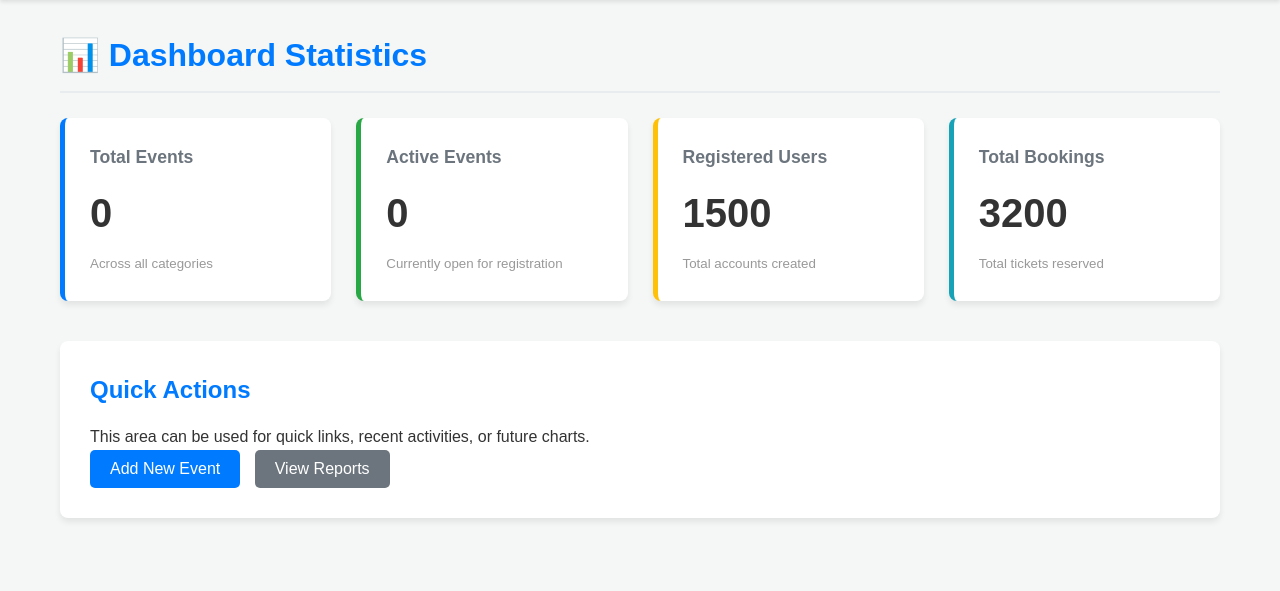
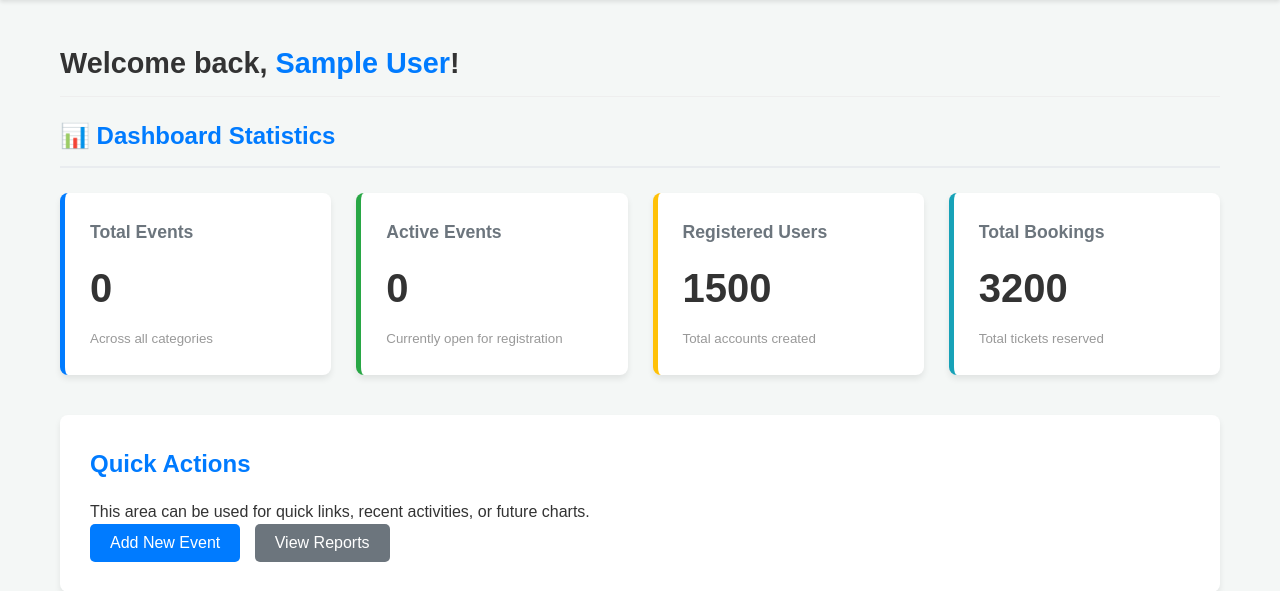
Before and after one commit to GDMfernando/event_registration_system, a PHP site: page /admin/dashboard/dashboard.php in a window 1280 px wide. Shown: the part 76-667 px from the top of the page. Run offline with PHP 8.4, Linux system fonts and the light colour scheme; the visitor is signed in with stand-in values (Sample User, id 1); data that the repository does not hold is empty.

Commit message:
addingwecomr message

```diff
--- a/admin/admin_login.php
+++ b/admin/admin_login.php
@@ -30,6 +30,7 @@ if ($_SERVER["REQUEST_METHOD"] == "POST") {
       if (password_verify($password, $row['password_hash'])) {
         $_SESSION['admin_id'] = $row['user_id'];
         $_SESSION['admin_username'] = $row['username']; // Keep username for dashboard display
+        $_SESSION['admin_fullname'] = $row['full_name'];
         $_SESSION['admin_email'] = $row['email'];
         header("Location: dashboard/dashboard.php"); // Redirect to dashboard
         exit();
--- a/admin/dashboard/css/dashboard.css
+++ b/admin/dashboard/css/dashboard.css
@@ -24,6 +24,8 @@ body {
     color: #007bff;
     border-bottom: 2px solid #e9ecef;
     padding-bottom: 10px;
+    font-weight: 600;
+    font-size: 24px;
 }
 
 /* --- Statistics Grid --- */
@@ -55,12 +57,12 @@ body {
 
 .stat-card h3 {
     color: #6c757d;
-    font-size: 1.1em;
-    margin-bottom: 10px;
+     font-size: 1.1em;
+      margin-bottom: 10px;
 }
 
 .stat-number {
-    font-size: 2.5em;
+       font-size: 2.5em;
     font-weight: bold;
     color: #333;
     margin-bottom: 5px;
@@ -107,3 +109,20 @@ small {
 .secondary-btn:hover {
     background-color: #5a6268;
 }
+
+.welcome-section {
+    margin-bottom: 20px;
+    padding: 10px 0;
+    border-bottom: 1px solid #eee;
+}
+
+.welcome-section h2 {
+    color: #333;
+    font-weight: 700; /* Made this BOLD */
+    font-size: 1.8em;
+}
+
+.admin-name {
+    color: #007bff;
+    font-weight: 700; /* Extra bold for the name */
+}
--- a/admin/dashboard/dashboard.php
+++ b/admin/dashboard/dashboard.php
@@ -7,6 +7,9 @@ if (!isset($_SESSION['admin_id'])) {
     header("Location: ../admin_login.php");
     exit();
     }
+
+    $admin_display_name = isset($_SESSION['admin_fullname']) ? $_SESSION['admin_fullname'] : 'Admin';
+
 include('../../db_connect.php');
 
 function get_all_categories($conn)
@@ -78,7 +81,7 @@ mysqli_close($conn);
     <meta charset="UTF-8">
     <meta name="viewport" content="width=device-width, initial-scale=1.0">
     <title>Event Registration Dashboard</title>
-    <link rel="stylesheet" href="css/dashboard.css">
+    <link rel="stylesheet" href="./css/dashboard.css">
     <link rel="stylesheet" href="../includes/navbar.css">
     <link rel="stylesheet" href="../manage_events/css/manage_events.css">
 </head>
@@ -87,6 +90,12 @@ mysqli_close($conn);
     <?php include('../includes/navbar.php'); ?>
 
     <div class="container">
+
+   <div class="welcome-section">
+    <h2>Welcome back, <span class="admin-name"><?php echo htmlspecialchars($admin_display_name); ?></span>!</h2>
+
+</div>
+
         <h1>📊 Dashboard Statistics</h1>
 
         <div class="stats-grid">
--- a/user/booking/process_booking.php
+++ b/user/booking/process_booking.php
@@ -1,6 +1,6 @@
 <?php
 session_start();
-include "../db_connect.php";
+include "../../db_connect.php";
 
 if ($_SERVER['REQUEST_METHOD'] !== 'POST') {
     header("Location: ../home.php");
```
